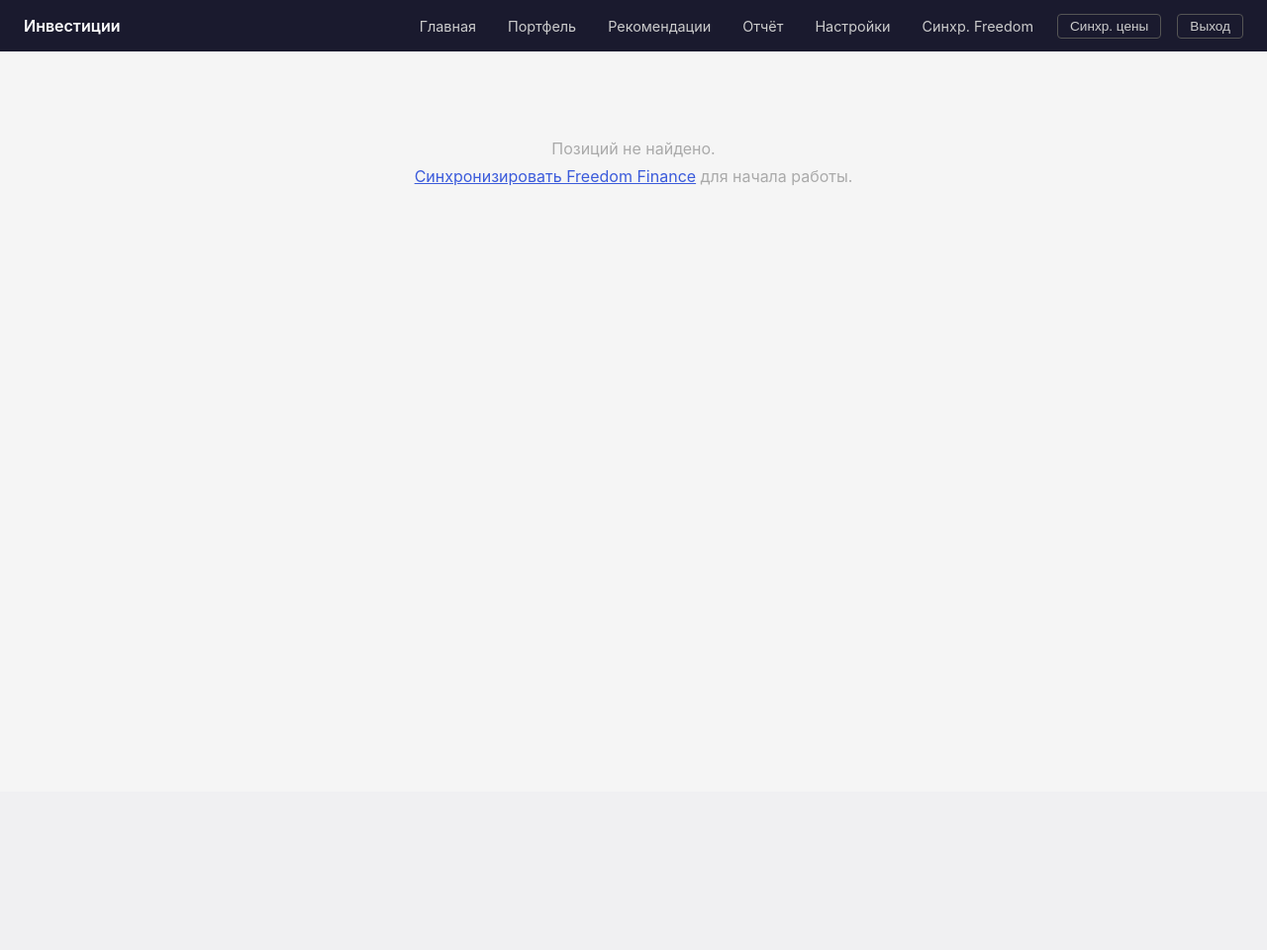
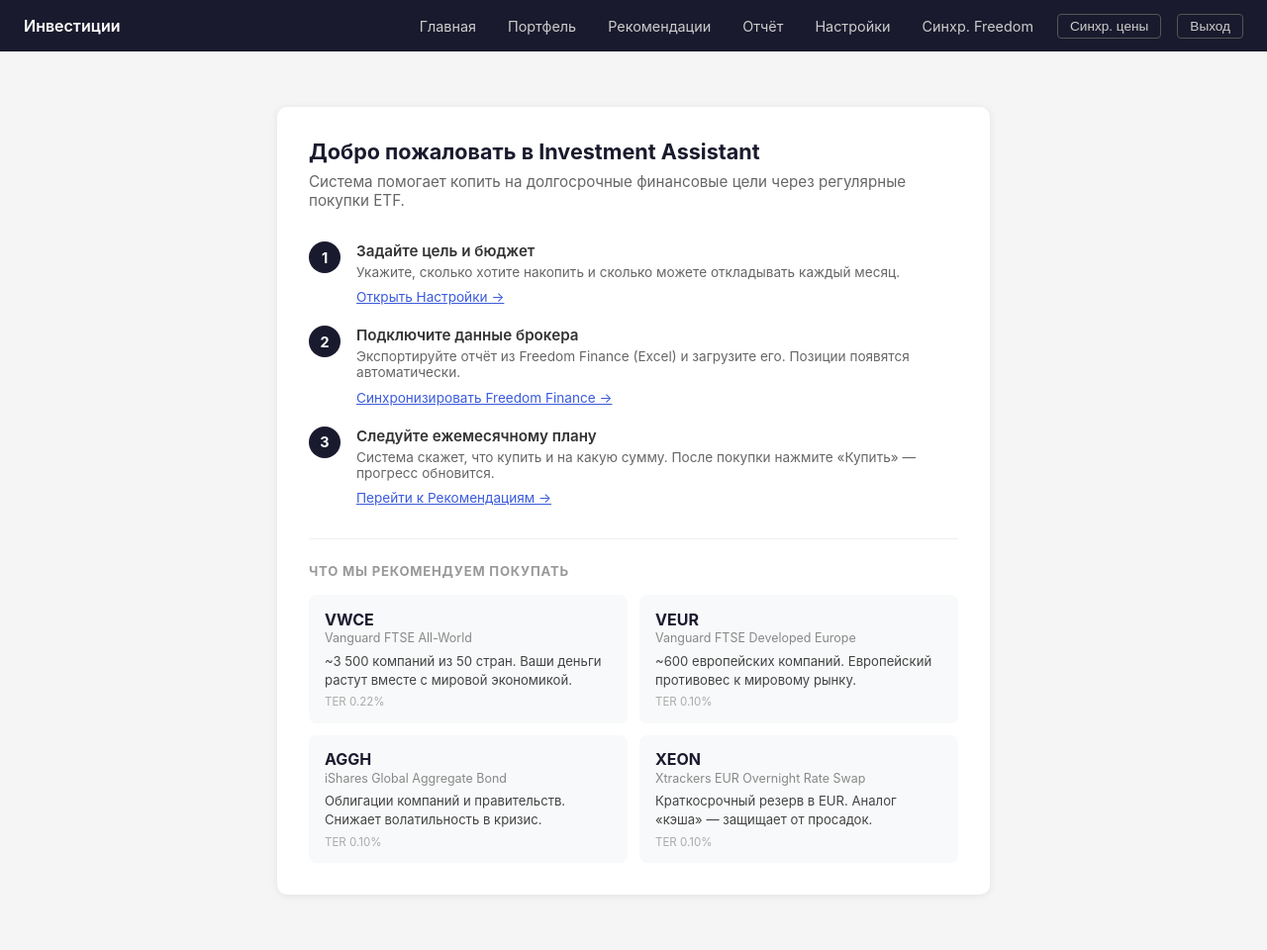
Before and after one commit to vredin/investments, a Python web app: template app/templates/dashboard.html in a window 1280 px wide. Shown: the whole page at 99% size. Before the commit the page ends 187 px from the top, so only its background shows below. Run offline with Jinja, Linux system fonts and the light colour scheme; the template is opened without the code that fills it, so the values that code supplies are empty.

Commit message:
[CHANGE] T-011: онбординг при пустом портфеле — 3 шага + описание 4 ETF
What changed:
- dashboard.html: replace пустое empty-state на полный онбординг-блок
- 3 шага: настройки → синхр. брокера → рекомендации
- 4 ETF карточки: VWCE, VEUR, AGGH, XEON с описанием и TER
- исчезает автоматически при появлении позиций (last_sync check)

Why: новичок видит пустые нули и не понимает что делать

DA verdict: ACCEPTABLE — статичный контент, нет ввода пользователя
Tested by: template review, conditional rendering verified

```diff
--- a/app/templates/dashboard.html
+++ b/app/templates/dashboard.html
@@ -221,9 +221,86 @@
 </script>
 
 {% else %}
-<div class="empty-state">
-  <p>Позиций не найдено.</p>
-  <p><a href="/sync/freedom">Синхронизировать Freedom Finance</a> для начала работы.</p>
+<style>
+  .onboard { background:#fff; border-radius:10px; box-shadow:0 1px 8px rgba(0,0,0,0.08); padding:2rem; max-width:720px; margin:2rem auto; }
+  .onboard h1 { font-size:1.35rem; font-weight:700; margin-bottom:.5rem; color:#1a1a2e; }
+  .onboard .lead { color:#666; font-size:.95rem; margin-bottom:2rem; }
+  .steps { display:flex; flex-direction:column; gap:1.25rem; margin-bottom:2rem; }
+  .step { display:flex; gap:1rem; align-items:flex-start; }
+  .step-num { background:#1a1a2e; color:#fff; border-radius:50%; width:32px; height:32px; display:flex; align-items:center; justify-content:center; font-size:.9rem; font-weight:700; flex-shrink:0; }
+  .step-body h3 { font-size:.95rem; font-weight:600; margin-bottom:.25rem; }
+  .step-body p { font-size:.85rem; color:#666; margin-bottom:.4rem; }
+  .step-body a { color:#3b5bdb; font-size:.85rem; }
+  .etfs { border-top:1px solid #f0f0f0; padding-top:1.5rem; }
+  .etfs h2 { font-size:.82rem; color:#999; text-transform:uppercase; letter-spacing:.06em; margin-bottom:1rem; }
+  .etf-grid { display:grid; grid-template-columns:1fr 1fr; gap:.75rem; }
+  @media(max-width:500px){.etf-grid{grid-template-columns:1fr;}}
+  .etf-card { background:#f8f9fa; border-radius:8px; padding:.9rem 1rem; }
+  .etf-card .ticker { font-size:1rem; font-weight:700; color:#1a1a2e; }
+  .etf-card .name { font-size:.78rem; color:#888; margin:.1rem 0 .4rem; }
+  .etf-card .desc { font-size:.82rem; color:#444; line-height:1.45; }
+  .etf-card .ter { font-size:.72rem; color:#aaa; margin-top:.35rem; }
+</style>
+<div class="onboard">
+  <h1>Добро пожаловать в Investment Assistant</h1>
+  <p class="lead">Система помогает копить на долгосрочные финансовые цели через регулярные покупки ETF.</p>
+
+  <div class="steps">
+    <div class="step">
+      <div class="step-num">1</div>
+      <div class="step-body">
+        <h3>Задайте цель и бюджет</h3>
+        <p>Укажите, сколько хотите накопить и сколько можете откладывать каждый месяц.</p>
+        <a href="/settings">Открыть Настройки →</a>
+      </div>
+    </div>
+    <div class="step">
+      <div class="step-num">2</div>
+      <div class="step-body">
+        <h3>Подключите данные брокера</h3>
+        <p>Экспортируйте отчёт из Freedom Finance (Excel) и загрузите его. Позиции появятся автоматически.</p>
+        <a href="/sync/freedom">Синхронизировать Freedom Finance →</a>
+      </div>
+    </div>
+    <div class="step">
+      <div class="step-num">3</div>
+      <div class="step-body">
+        <h3>Следуйте ежемесячному плану</h3>
+        <p>Система скажет, что купить и на какую сумму. После покупки нажмите «Купить» — прогресс обновится.</p>
+        <a href="/recommend">Перейти к Рекомендациям →</a>
+      </div>
+    </div>
+  </div>
+
+  <div class="etfs">
+    <h2>Что мы рекомендуем покупать</h2>
+    <div class="etf-grid">
+      <div class="etf-card">
+        <div class="ticker">VWCE</div>
+        <div class="name">Vanguard FTSE All-World</div>
+        <div class="desc">~3 500 компаний из 50 стран. Ваши деньги растут вместе с мировой экономикой.</div>
+        <div class="ter">TER 0.22%</div>
+      </div>
+      <div class="etf-card">
+        <div class="ticker">VEUR</div>
+        <div class="name">Vanguard FTSE Developed Europe</div>
+        <div class="desc">~600 европейских компаний. Европейский противовес к мировому рынку.</div>
+        <div class="ter">TER 0.10%</div>
+      </div>
+      <div class="etf-card">
+        <div class="ticker">AGGH</div>
+        <div class="name">iShares Global Aggregate Bond</div>
+        <div class="desc">Облигации компаний и правительств. Снижает волатильность в кризис.</div>
+        <div class="ter">TER 0.10%</div>
+      </div>
+      <div class="etf-card">
+        <div class="ticker">XEON</div>
+        <div class="name">Xtrackers EUR Overnight Rate Swap</div>
+        <div class="desc">Краткосрочный резерв в EUR. Аналог «кэша» — защищает от просадок.</div>
+        <div class="ter">TER 0.10%</div>
+      </div>
+    </div>
+  </div>
 </div>
 {% endif %}
 {% endblock %}
```
